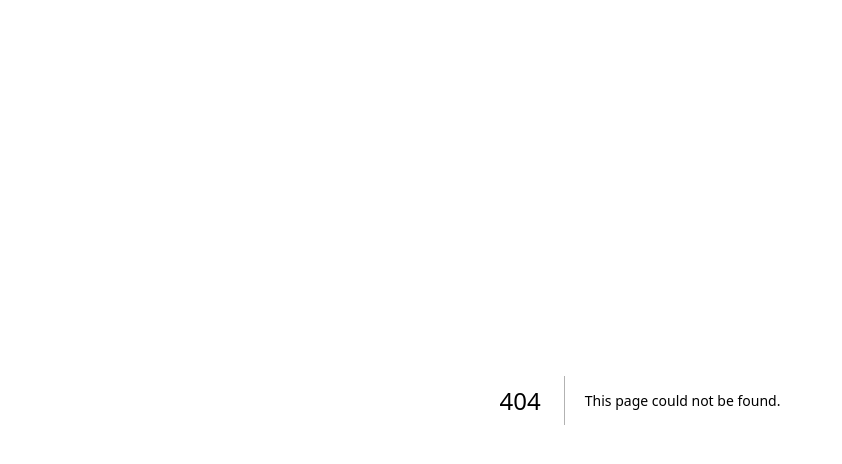
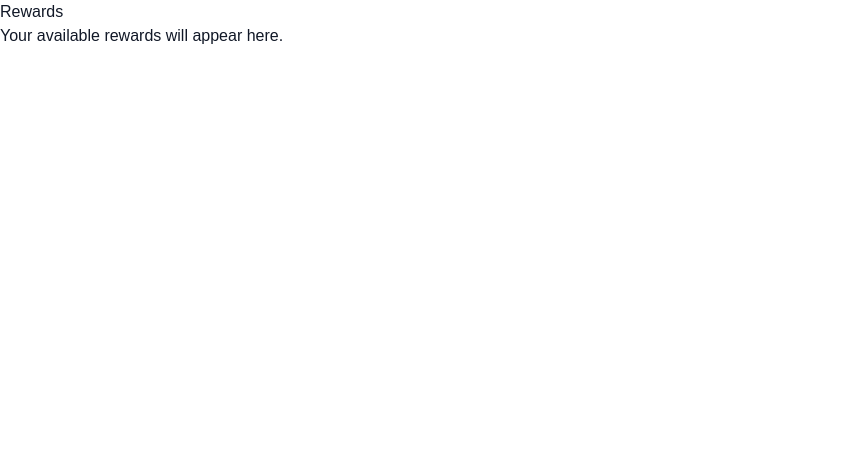
Before and after one commit to pra-y104/promvanta, a Next.js app: page /rewards in a window 1280 px wide. Before the commit this address had no page. Shown: the top 464 px of the page, without its empty margins (0-842 px from the left). Built offline with nearby package versions, Linux system fonts and the light colour scheme.

Commit message:
Create page.tsx

```diff
--- /dev/null
+++ b/app/rewards/page.tsx
@@ -0,0 +1,8 @@
+export default function RewardsPage() {
+  return (
+    <main>
+      <h1>Rewards</h1>
+      <p>Your available rewards will appear here.</p>
+    </main>
+  );
+}
```
